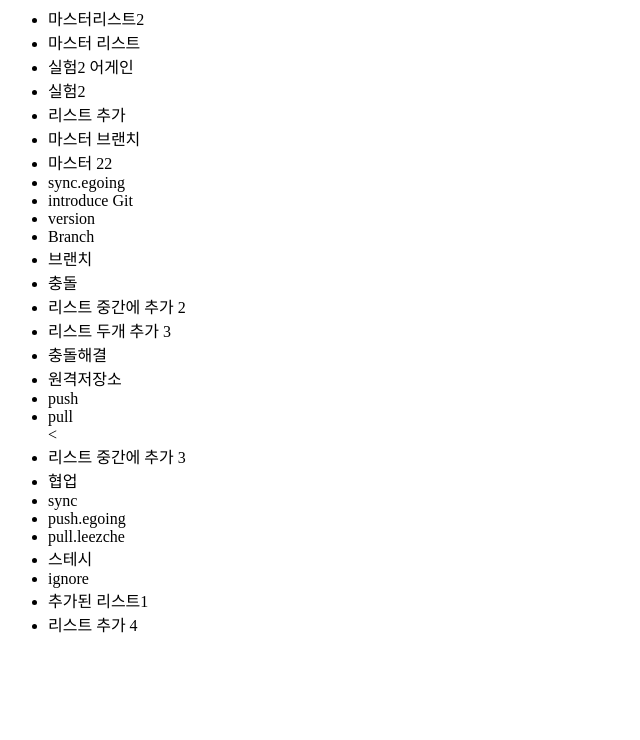
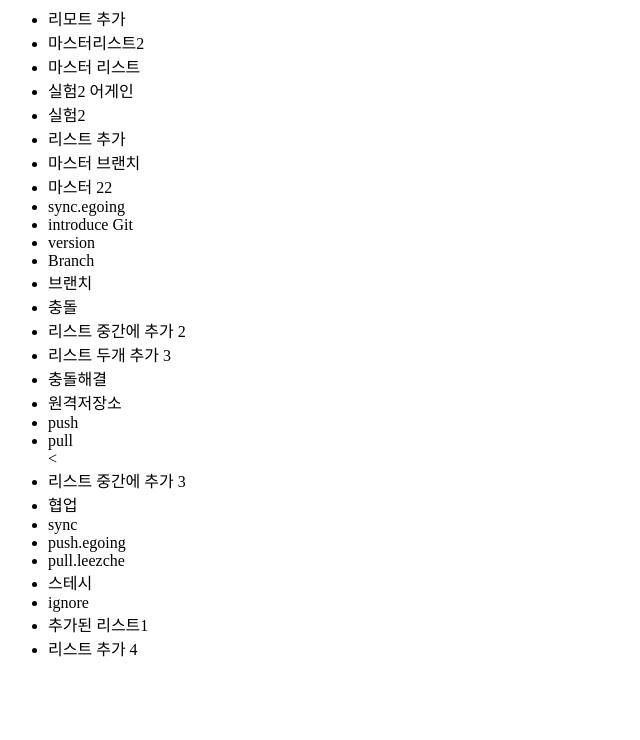
Before and after one commit to Rock-joon/prrr, a plain HTML site: page index.html in a window 1280 px wide. Shown: the part 60-800 px from the top of the page, without its empty margins (0-640 px from the left). Drawn offline with Linux system fonts and the light colour scheme.

Commit message:
리모트 추가

```diff
--- a/index.html
+++ b/index.html
@@ -8,6 +8,7 @@
             <h1>Git</h1>
         </header>
         <ul>
+          <li>리모트 추가</li>
           <li>마스터리스트2</li>
             <li>마스터 리스트</li>
           <li>실험2 어게인</li>
```
